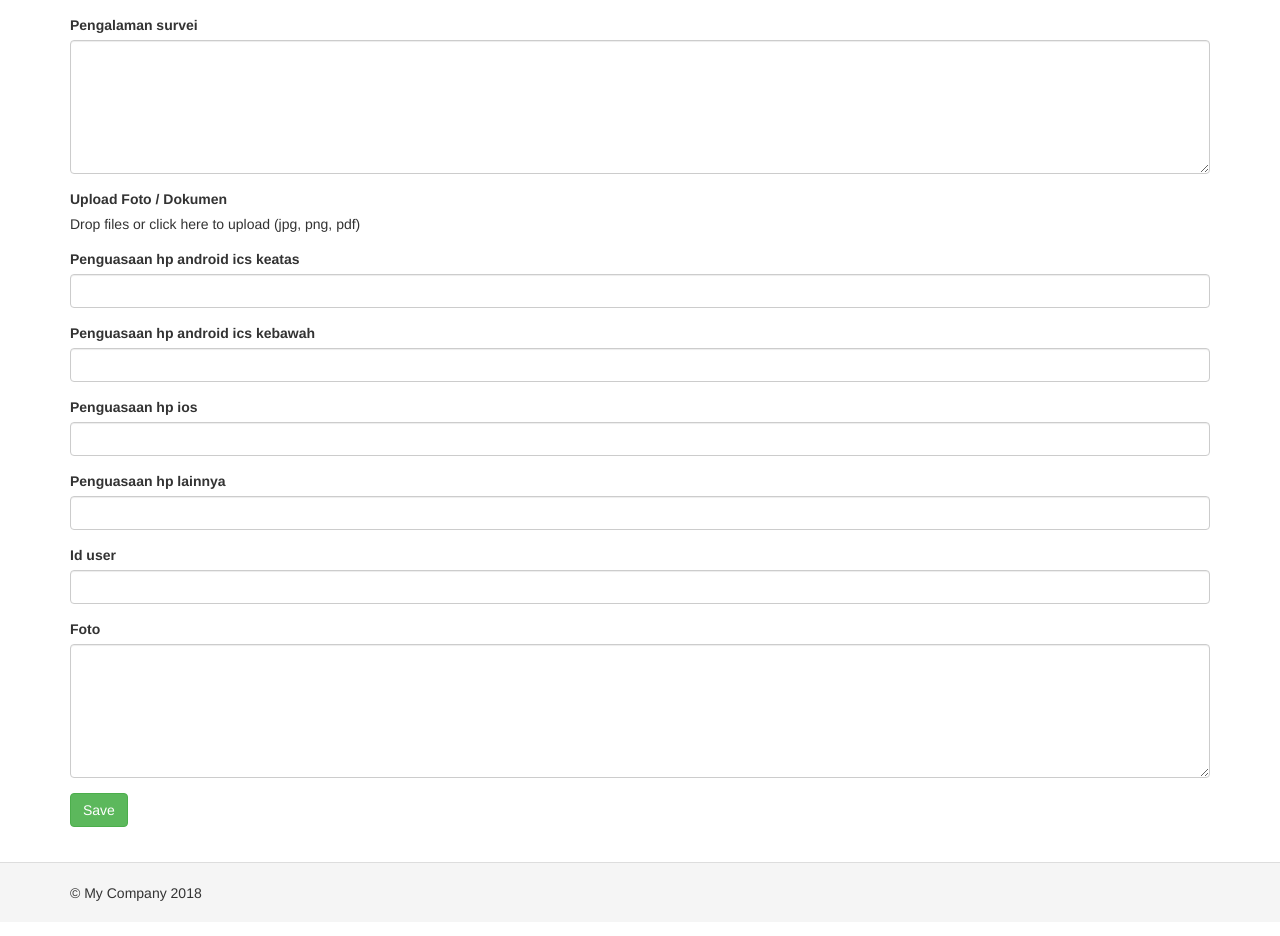
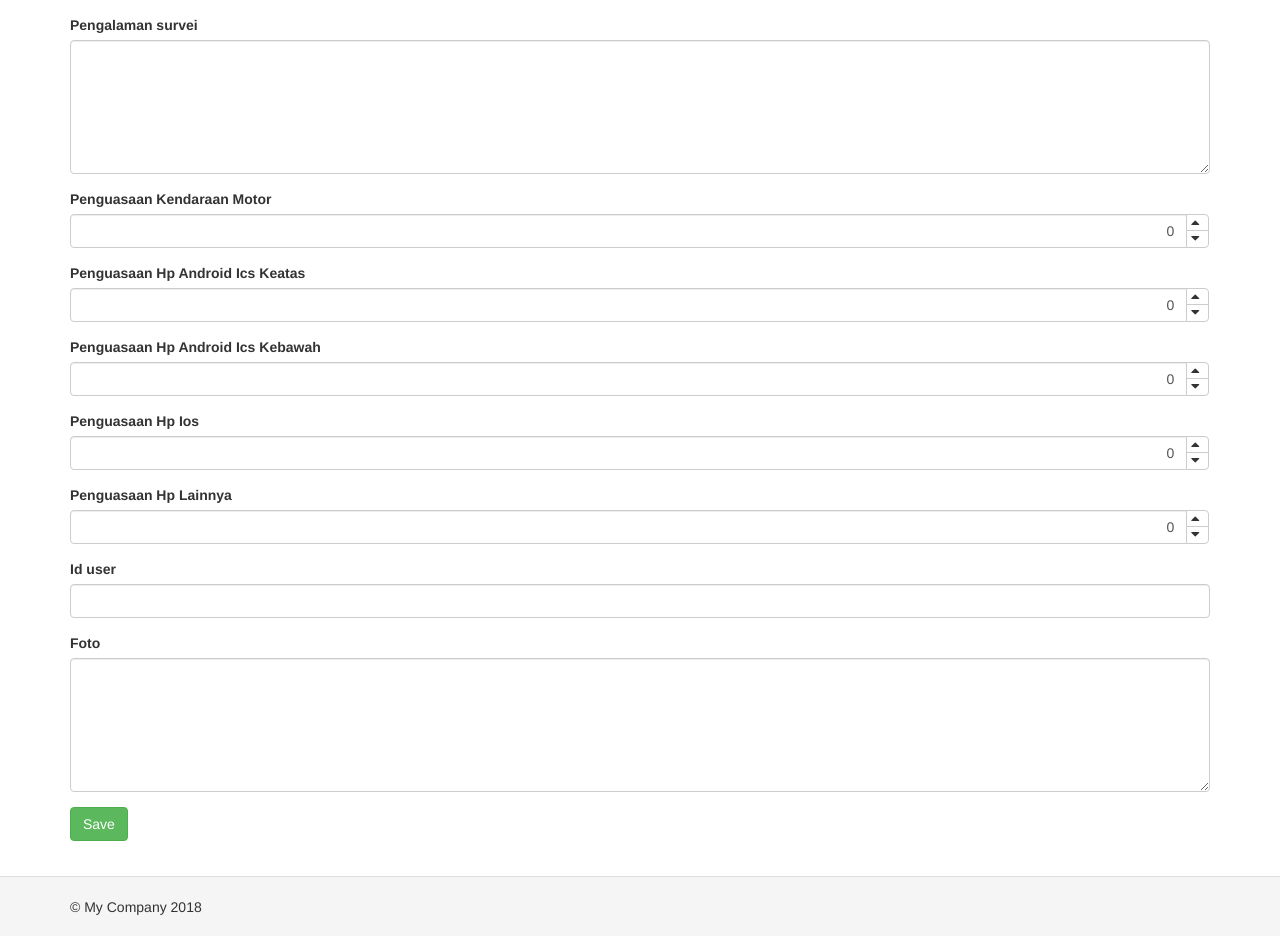
Before and after one commit to wpsaputra/mitra, a Yii app: template views/mitra/create.php in a window 1280 px wide. Shown: the part 791-1727 px from the top of the page. Before the commit the page ends 1692 px from the top, so only its background shows below. Run offline with PHP 8.4 and a stand-in for Yii, Linux system fonts and the light colour scheme; the template is opened without the code that fills it, so the values that code supplies are empty; form fields are guessed from the names that the template uses; some libraries are stand-ins or nearby versions.

Commit message:
Fix spinner

```diff
--- a/views/mitra/_form.php
+++ b/views/mitra/_form.php
@@ -74,27 +74,77 @@ $this->registerCssFile('@web/css/custom.css' , ['position' => View::POS_HEAD]);
 
     <?= $form->field($model, 'pengalaman_survei')->textarea(['rows' => 6]) ?>
 
-    <div style="display: none">
-        <?= $form->field($model, 'penguasaan_kendaraan_motor')->textInput() ?>
-    </div>
-
-    <div class="form-group field-fenomena-upload_foto_dokumen required">
-        <label class="control-label" for="fenomena-upload_foto_dokumen">Upload Foto / Dokumen</label>
-        <div class="dropzone form-group" id="dropzone">
-            <div class="dz-default dz-message"><span>Drop files or click here to upload (jpg, png, pdf)</span></div>
+    <div class="form-group field-mitra-penguasaan_kendaraan_motor required">
+        <label class="control-label" for="mitra-penguasaan_kendaraan_motor">Penguasaan Kendaraan Motor</label>
+        <!-- <input id="mitra-penguasaan_kendaraan_motor" class="form-control" name="Mitra[penguasaan_kendaraan_motor]" aria-required="true" type="text"> -->
+        <div class="input-group spinner" style="width:100%">
+            <input id="mitra-penguasaan_kendaraan_motor" class="form-control" name="Mitra[penguasaan_kendaraan_motor]" aria-required="true" type="text" value="0" min="0" max="5">
+            <div class="input-group-btn-vertical">
+            <button class="btn btn-default" type="button"><i class="fa fa-caret-up"></i></button>
+            <button class="btn btn-default" type="button"><i class="fa fa-caret-down"></i></button>
+            </div>
         </div>
         <div class="help-block"></div>
     </div>
 
 
+    <!-- <?= $form->field($model, 'penguasaan_hp_android_ics_keatas')->textInput() ?> -->
+    <div class="form-group field-mitra-penguasaan_hp_android_ics_keatas required">
+        <label class="control-label" for="mitra-penguasaan_hp_android_ics_keatas">Penguasaan Hp Android Ics Keatas</label>
+        <!-- <input id="mitra-penguasaan_hp_android_ics_keatas" class="form-control" name="Mitra[penguasaan_hp_android_ics_keatas]" aria-required="true" aria-required="true" type="text"> -->
+        <div class="input-group spinner" style="width:100%">
+            <input id="mitra-penguasaan_hp_android_ics_keatas" class="form-control" name="Mitra[penguasaan_hp_android_ics_keatas]" aria-required="true" aria-required="true" type="text" value="0" min="0" max="5">
+            <div class="input-group-btn-vertical">
+            <button class="btn btn-default" type="button"><i class="fa fa-caret-up"></i></button>
+            <button class="btn btn-default" type="button"><i class="fa fa-caret-down"></i></button>
+            </div>
+        </div>
+        <div class="help-block"></div>
+    </div>
 
-    <?= $form->field($model, 'penguasaan_hp_android_ics_keatas')->textInput() ?>
+    <!-- <?= $form->field($model, 'penguasaan_hp_android_ics_kebawah')->textInput() ?> -->
+    <div class="form-group field-mitra-penguasaan_hp_android_ics_kebawah required">
+        <label class="control-label" for="mitra-penguasaan_hp_android_ics_kebawah">Penguasaan Hp Android Ics Kebawah</label>
+        <!-- <input id="mitra-penguasaan_hp_android_ics_kebawah" class="form-control" name="Mitra[penguasaan_hp_android_ics_kebawah]" aria-required="true" type="text"> -->
+        <div class="input-group spinner" style="width:100%">
+            <input id="mitra-penguasaan_hp_android_ics_kebawah" class="form-control" name="Mitra[penguasaan_hp_android_ics_kebawah]" aria-required="true" type="text" value="0" min="0" max="5">
+            <div class="input-group-btn-vertical">
+            <button class="btn btn-default" type="button"><i class="fa fa-caret-up"></i></button>
+            <button class="btn btn-default" type="button"><i class="fa fa-caret-down"></i></button>
+            </div>
+        </div>
+        <div class="help-block"></div>
+    </div>
 
-    <?= $form->field($model, 'penguasaan_hp_android_ics_kebawah')->textInput() ?>
+    <!-- <?= $form->field($model, 'penguasaan_hp_ios')->textInput() ?> -->
+    <div class="form-group field-mitra-penguasaan_hp_ios required">
+        <label class="control-label" for="mitra-penguasaan_hp_ios">Penguasaan Hp Ios</label>
+        <!-- <input id="mitra-penguasaan_hp_ios" class="form-control" name="Mitra[penguasaan_hp_ios]" aria-required="true" type="text"> -->
+        <div class="input-group spinner" style="width:100%">
+            <input id="mitra-penguasaan_hp_ios" class="form-control" name="Mitra[penguasaan_hp_ios]" aria-required="true" type="text" value="0" min="0" max="5">
+            <div class="input-group-btn-vertical">
+            <button class="btn btn-default" type="button"><i class="fa fa-caret-up"></i></button>
+            <button class="btn btn-default" type="button"><i class="fa fa-caret-down"></i></button>
+            </div>
+        </div>
 
-    <?= $form->field($model, 'penguasaan_hp_ios')->textInput() ?>
+        <div class="help-block"></div>
+    </div>
 
-    <?= $form->field($model, 'penguasaan_hp_lainnya')->textInput() ?>
+    <!-- <?= $form->field($model, 'penguasaan_hp_lainnya')->textInput() ?> -->
+    <div class="form-group field-mitra-penguasaan_hp_lainnya required">
+        <label class="control-label" for="mitra-penguasaan_hp_lainnya">Penguasaan Hp Lainnya</label>
+        <!-- <input id="mitra-penguasaan_hp_lainnya" class="form-control" name="Mitra[penguasaan_hp_lainnya]" aria-required="true" type="text"> -->
+        <div class="input-group spinner" style="width:100%">
+            <input id="mitra-penguasaan_hp_lainnya" class="form-control" name="Mitra[penguasaan_hp_lainnya]" aria-required="true" type="text" value="0" min="0" max="5">
+            <div class="input-group-btn-vertical">
+            <button class="btn btn-default" type="button"><i class="fa fa-caret-up"></i></button>
+            <button class="btn btn-default" type="button"><i class="fa fa-caret-down"></i></button>
+            </div>
+        </div>
+
+        <div class="help-block"></div>
+    </div>
 
     <?= $form->field($model, 'id_user')->textInput() ?>
 
```
